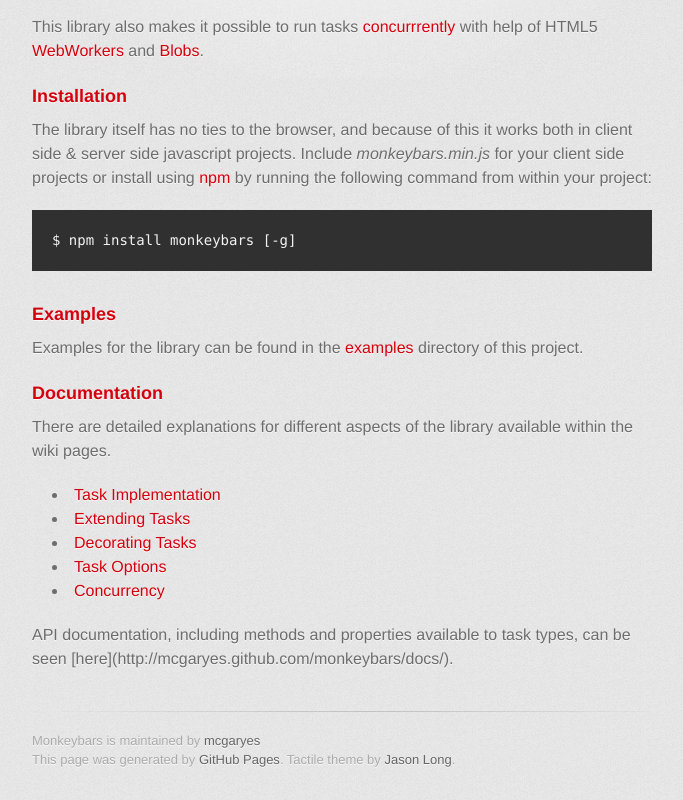
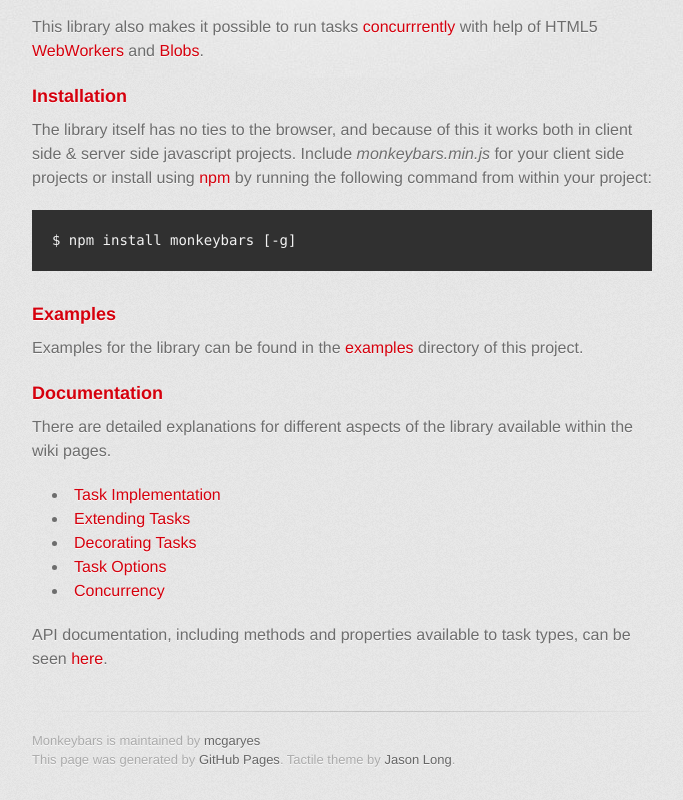
Before and after one commit to mcgaryes/monkeybars, a plain HTML site: page index.html in a window 1280 px wide. Shown: the part 495-1295 px from the top of the page, without its empty margins (298-981 px from the left). Drawn offline with Linux system fonts and the light colour scheme; a web font is replaced by a local one.

Commit message:
Update index.html

```diff
--- a/index.html
+++ b/index.html
@@ -61,7 +61,7 @@
 <li><a href="https://github.com/mcgaryes/monkeybars/wiki/Decorating-Tasks">Decorating Tasks</a></li>
 <li><a href="https://github.com/mcgaryes/monkeybars/wiki/Task-Options">Task Options</a></li>
 <li><a href="https://github.com/mcgaryes/monkeybars/wiki/Concurrency">Concurrency</a></li>
-</ul><p>API documentation, including methods and properties available to task types, can be seen [here](http://mcgaryes.github.com/monkeybars/docs/).</p>
+</ul><p>API documentation, including methods and properties available to task types, can be seen <a href="http://mcgaryes.github.com/monkeybars/docs/">here</a>.</p>
         </section>
 
         <footer>
```
